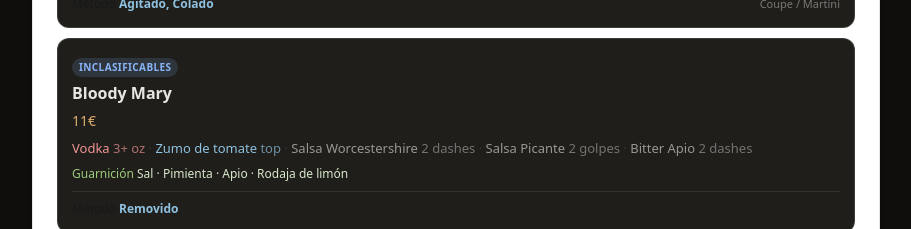
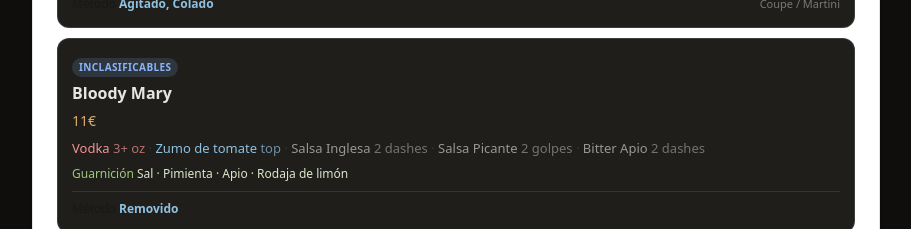
Before and after one commit to MarieBerezhna/berlin_bartender, a Next.js app: page / in a window 1280 px wide. Shown: the part 920-1149 px from the top of the page, without its empty margins (184-1095 px from the left). Built offline with nearby package versions, Linux system fonts and the light colour scheme.

Commit message:
fix salsas, micheladas

```diff
--- a/app/data/images.ts
+++ b/app/data/images.ts
@@ -198,6 +198,7 @@ const IMAGES: Record<string, string> = {
   "Aguafaba": "./ingredientes/aguafaba.webp",
   "Bitter apio": "./ingredientes/bitters/apio.webp",
   "Calabaza asada": "./ingredientes/pumpkin_spice.webp",
+  "Salsa Picante": "./ingredientes/salsa_picante.webp",
 };
 
 export default IMAGES;
--- a/app/data/menu/classics.ts
+++ b/app/data/menu/classics.ts
@@ -36,7 +36,7 @@ const UNCLASSIFIED: MenuItem[] = [
    glass:"Coupe / Martini",
    prices:[{label:"cóctel",p:11}]},
      {cat:"Coctelería clásica",family:"Inclasificables",name:"Bloody Mary",
-    ingr:{"Vodka":"3+ oz","Zumo de tomate":"top","Salsa Worcestershire":"2 dashes","Salsa Picante":"2 golpes","Bitter Apio":"2 dashes"},
+    ingr:{"Vodka":"3+ oz","Zumo de tomate":"top","Salsa Inglesa":"2 dashes","Salsa Picante":"2 golpes","Bitter Apio":"2 dashes"},
     garnish:["Sal","Pimienta","Apio","Rodaja de limón"],
     method:"Removido",
     prices:[{label:"cóctel",p:11}]},
--- a/app/data/menu/index.ts
+++ b/app/data/menu/index.ts
@@ -193,9 +193,11 @@ const CERVEZAS: MenuItem[] = [
 ];
 
 const MICHELADAS: MenuItem[] = [
-  {cat:"Micheladas",name:"Michelada Berlín",ingr:{"Cerveza":"top","Zumo de limón":"1 oz","Sal":null,"Salsa inglesa":"1/2 tbsp","Tabasco":"6-8 dashes"},
+  {cat:"Micheladas",name:"Michelada Berlín",ingr:{"Cerveza":"top","Zumo de limón":"1 oz","Salsa Inglesa":"2 golpes","Tabasco":"4 golpes"},
+    garnish:["Sal","Pimienta","Rodaja de limón"],
    prices:[{label:"500 ml",p:8}]},
-  {cat:"Micheladas",name:"Michelada de Tequila",ingr:{"Cerveza":"top","Tequila":"1.5 oz","Bitter habanero":"4-6 dashes","Zumo de limón":"1 oz","Sal":null},
+  {cat:"Micheladas",name:"Michelada de Tequila",ingr:{"Cerveza":"top","Tequila":"1.5 oz","Bitter habanero":"4 golpes","Zumo de limón":"1 oz"},
+  garnish:["Sal","Pimienta","Rodaja de limón"],
    prices:[{label:"500 ml",p:9}]},
 ];
 
```
Also changed, not shown: public/ingredientes/salsa_picante.webp (added).
